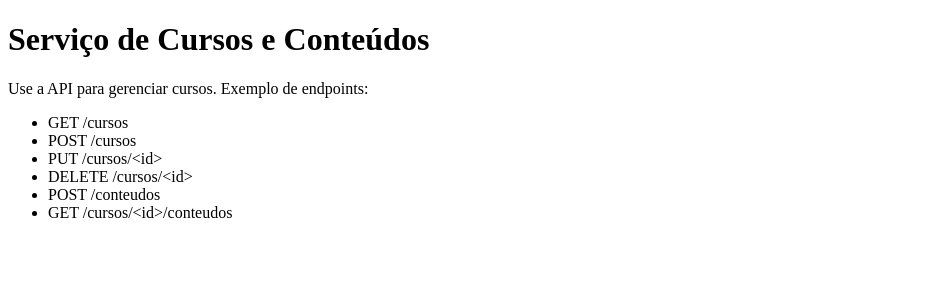
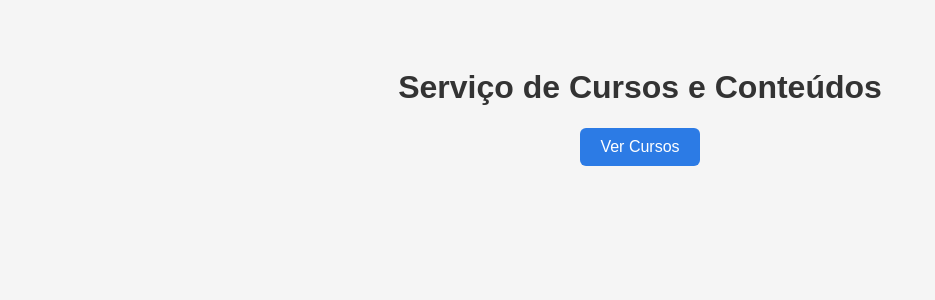
Before and after one commit to renatoAlves11/MicroservicesArchitecture, a Flask app: page / in a window 1280 px wide. Shown: the top 300 px of the page, without its empty margins (0-935 px from the left). Run offline with Flask 3, Linux system fonts and the light colour scheme.

Commit message:
Microsserviço de cursos e conteúdos

```diff
--- a/curso_conteudo/app/templates/index.html
+++ b/curso_conteudo/app/templates/index.html
@@ -1,19 +1,46 @@
 <!DOCTYPE html>
 <html lang="pt-br">
 <head>
-    <meta charset="UTF-8">
-    <title>Gerenciamento de Cursos</title>
+  <meta charset="UTF-8">
+  <title>Gerenciamento de Cursos</title>
+  <style>
+    body {
+      font-family: Arial, sans-serif;
+      padding: 40px;
+      text-align: center;
+      background-color: #f5f5f5;
+    }
+    h1 {
+      color: #333;
+    }
+    ul {
+      text-align: left;
+      display: inline-block;
+      margin-top: 20px;
+      margin-bottom: 30px;
+    }
+    li {
+      margin-bottom: 5px;
+    }
+    .btn {
+      background-color: #2c7be5;
+      color: white;
+      padding: 10px 20px;
+      border: none;
+      border-radius: 6px;
+      cursor: pointer;
+      font-size: 16px;
+      transition: background-color 0.3s ease;
+    }
+    .btn:hover {
+      background-color: #1a5bc2;
+    }
+  </style>
 </head>
 <body>
-    <h1>Serviço de Cursos e Conteúdos</h1>
-    <p>Use a API para gerenciar cursos. Exemplo de endpoints:</p>
-    <ul>
-        <li>GET /cursos</li>
-        <li>POST /cursos</li>
-        <li>PUT /cursos/&lt;id&gt;</li>
-        <li>DELETE /cursos/&lt;id&gt;</li>
-        <li>POST /conteudos</li>
-        <li>GET /cursos/&lt;id&gt;/conteudos</li>
-    </ul>
+  <h1>Serviço de Cursos e Conteúdos</h1>
+  <button class="btn" onclick="window.location.href='/cursos/web'">
+    Ver Cursos
+  </button>
 </body>
 </html>
```
